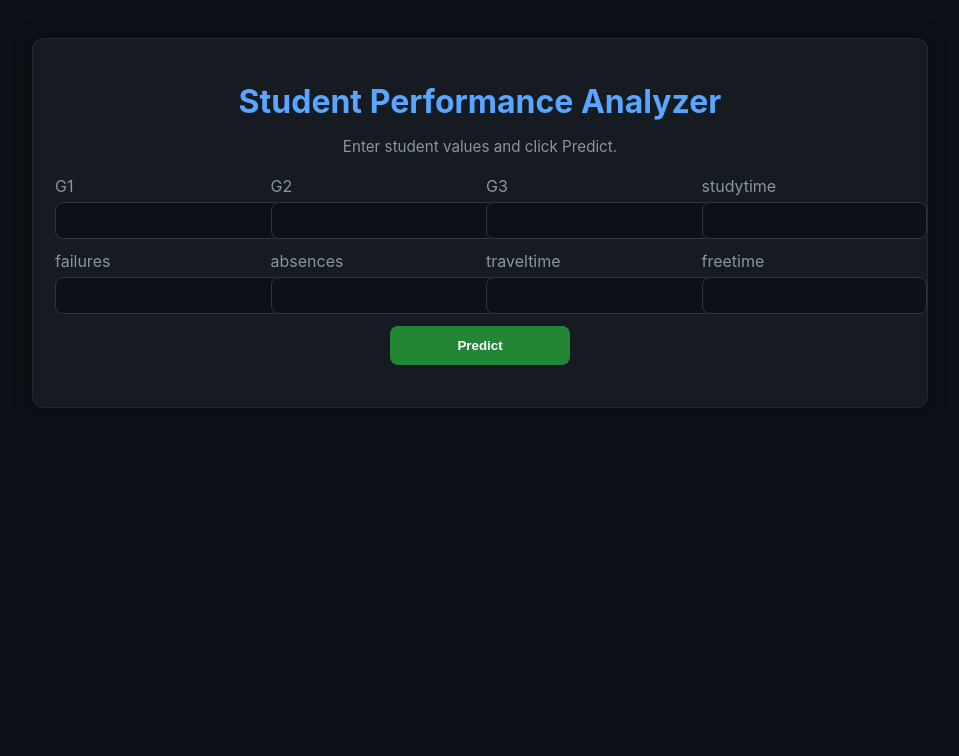
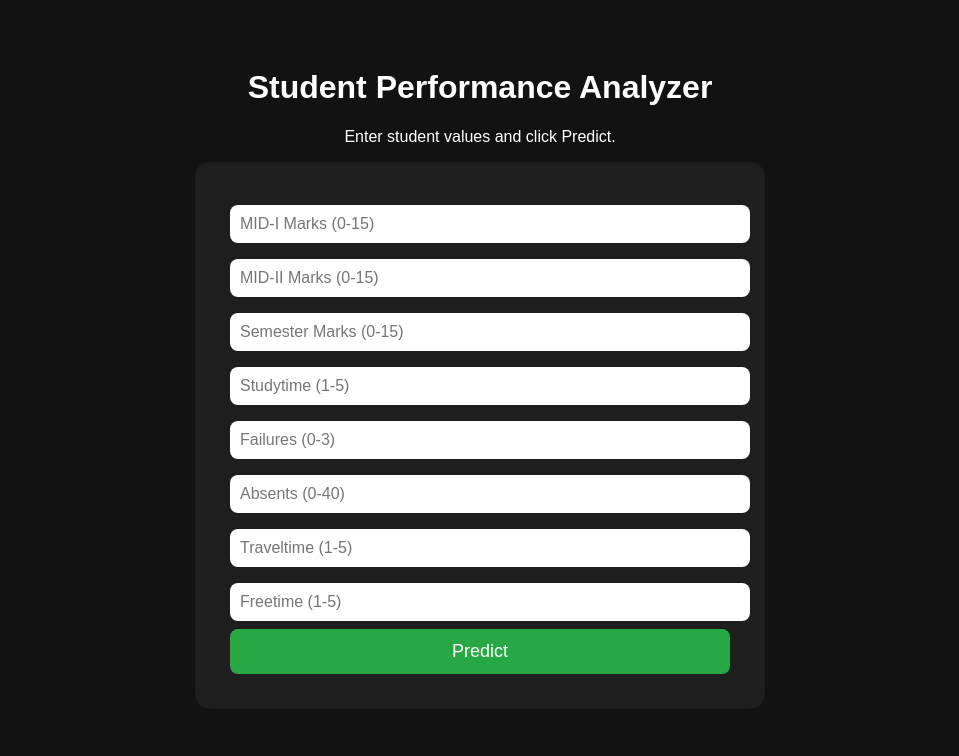
Before and after one commit to Charitha-1823/devops, a Flask app: page / in a window 1280 px wide. Shown: the top 756 px of the page, without its empty margins (160-1119 px from the left). Run offline with Flask 3, Linux system fonts and the light colour scheme; parts of the project's set-up code (start-up, migrations or seed data) failed here and were passed over.

Commit message:
Update index.html

```diff
--- a/DevOps project/Student Performance/templates/index.html
+++ b/DevOps project/Student Performance/templates/index.html
@@ -1,247 +1,122 @@
-<!doctype html>
+<!DOCTYPE html>
 <html lang="en">
 <head>
-  <meta charset="utf-8" />
-  <meta name="viewport" content="width=device-width, initial-scale=1" />
+    <meta charset="UTF-8">
+    <meta name="viewport" content="width=device-width, initial-scale=1.0">
     <title>Student Performance Analyzer</title>
 
     <style>
-    :root{
-      --bg:#0d1117;
-      --card:#161b22;
-      --muted:#8b949e;
-      --text:#c9d1d9;
-      --accent:#58a6ff;
-      --accent-2:#238636;
-      --border:#30363d;
+        body {
+            background: #121212;
+            color: white;
+            font-family: Arial, sans-serif;
+            padding: 40px;
+            text-align: center;
         }
 
-    body{
-      background:var(--bg);
-      color:var(--text);
-      font-family:Inter, Arial, sans-serif;
-      display:flex;
-      justify-content:center;
-      padding:30px;
+        .card {
+            background: #1e1e1e;
+            width: 500px;
+            margin: 0 auto;
+            padding: 35px;
+            border-radius: 15px;
         }
 
-    .container{
-      max-width:850px;
-      width:100%;
-      background:var(--card);
-      padding:22px;
-      border-radius:12px;
-      border:1px solid rgba(255,255,255,0.06);
-      box-shadow:0 0 20px rgba(0,0,0,0.4);
+        input, select {
+            width: 100%;
+            padding: 10px;
+            margin: 8px 0;
+            border-radius: 8px;
+            border: none;
+            font-size: 16px;
         }
 
-    h1{
-      text-align:center;
-      color:var(--accent);
-      margin-bottom:10px;
+        button {
+            width: 100%;
+            padding: 12px;
+            font-size: 18px;
+            background: #28a745;
+            color: white;
+            border: none;
+            border-radius: 8px;
+            cursor: pointer;
         }
 
-    .intro{
-      text-align:center;
-      color:var(--muted);
-      margin-bottom:20px;
-      font-size:0.95rem;
+        button:hover {
+            background: #218838;
         }
 
-    form{
-      display:grid;
-      grid-template-columns:repeat(4,1fr);
-      gap:12px;
-      margin-bottom:20px;
-    }
-
-    label{
-      display:block;
-      margin-bottom:6px;
-      color:var(--muted);
-    }
-
-    input[type="number"]{
-      width:100%;
-      padding:10px;
-      border-radius:8px;
-      border:1px solid var(--border);
-      background:#0d1117;
-      color:var(--text);
-    }
-
-    .btn{
-      grid-column:1/-1;
-      padding:12px;
-      background:var(--accent-2);
-      color:white;
-      border:none;
-      border-radius:8px;
-      font-weight:600;
-      cursor:pointer;
-      width:180px;
-      justify-self:center;
-    }
-
-    .card{
-      background:#1b222c;
-      padding:20px;
-      border-radius:10px;
-      border:1px solid var(--border);
-      margin-top:20px;
-    }
-
-    .title{
-      text-align:center;
-      color:var(--accent);
-      font-size:1.2rem;
-      font-weight:bold;
-      margin-bottom:16px;
-    }
-
-    .predicted-label{
-      text-align:center;
-      font-weight:700;
-      padding:8px 20px;
-      border-radius:999px;
-      color:white;
-      display:inline-block;
-      background:rgba(88,166,255,0.15);
-      border:1px solid rgba(255,255,255,0.05);
-      margin-bottom:20px;
-    }
-
-    h3{
-      color:var(--accent);
-      margin-top:18px;
-      margin-bottom:8px;
-    }
-
-    ul{
-      margin:0;
-      padding-left:18px;
-    }
-
-    ul li{
-      margin-bottom:8px;
-      background:rgba(255,255,255,0.03);
-      padding:8px 10px;
-      border-radius:6px;
-      border:1px solid rgba(255,255,255,0.05);
+        .output {
+            margin-top: 25px;
+            background: #222;
+            padding: 20px;
+            border-radius: 10px;
+            text-align: left;
         }
     </style>
+
 </head>
 
 <body>
-<div class="container">
+
     <h1>Student Performance Analyzer</h1>
-  <p class="intro">Enter student values and click Predict.</p>
+    <p>Enter student values and click Predict.</p>
 
-  <form method="post" action="{{ url_for('predict') }}">
-    {% for f in features %}
-    <div>
-      <label>{{ f }}</label>
-      <input type="number" step="any" name="{{f}}" value="{{ input_vals[f] if input_vals and f in input_vals else '' }}">
-    </div>
-    {% endfor %}
-    <button class="btn" type="submit">Predict</button>
+    <div class="card">
+        <form id="predictForm">
+
+            <input type="number" name="MID-I Marks(0-15)" placeholder="MID-I Marks (0-15)" required>
+
+            <input type="number" name="MID-II Marks(0-15)" placeholder="MID-II Marks (0-15)" required>
+
+            <input type="number" name="Semister Marks(0-15)" placeholder="Semester Marks (0-15)" required>
+
+            <input type="number" name="Studytime(1-5)" placeholder="Studytime (1-5)" required>
+
+            <input type="number" name="Failed(out of 3 exams)" placeholder="Failures (0-3)" required>
+
+            <input type="number" name="Absents(0-40)" placeholder="Absents (0-40)" required>
+
+            <input type="number" name="Traveltime(1-5)" placeholder="Traveltime (1-5)" required>
+
+            <input type="number" name="Freetime(1-5)" placeholder="Freetime (1-5)" required>
+
+            <button type="submit">Predict</button>
         </form>
 
-  {% if result %}
-  <div class="card">
-    <div class="title">Performance Result</div>
-
-    <div style="text-align:center;">
-      <div class="predicted-label">{{ result.predicted_label }}</div>
-    </div>
-
-    <h3>Improvement Analysis</h3>
-    <ul>
-      {% for line in result.improvement %}
-      <li>{{ line }}</li>
-      {% endfor %}
-    </ul>
-
-    <h3>Weakness Points</h3>
-    <ul>
-      {% for w in result.weaknesses %}
-      <li>{{ w }}</li>
-      {% endfor %}
-    </ul>
-
-<h3>Suggestions</h3>
-<ul>
-  {% for s in result.suggestions %}
-  <li>{{ s }}</li>
-  {% endfor %}
-</ul>
-
-<!-- Place for charts (inside result card) -->
-<!-- Only one chart - Feature Importance -->
-<div style="width:450px; max-width:100%; margin:25px auto;">
-  <canvas id="featureImportanceChart" style="height:260px;"></canvas>
+        <div id="result" class="output" style="display:none;"></div>
     </div>
 
 
-</div>  <!-- THIS closes the .card -->
-{% endif %}
-</div>  <!-- THIS closes the .container -->
+<script>
+document.getElementById("predictForm").onsubmit = async function(e){
+    e.preventDefault();
 
-<script src="https://cdn.jsdelivr.net/npm/chart.js"></script>
+    let formData = new FormData(this);
 
-<script>
-document.addEventListener("DOMContentLoaded", function() {
-  {% if result %}
-
-  fetch("{{ url_for('api_viz') }}")
-    .then(res => res.json())
-    .then(data => {
-
-      const fi = data.feature_importances || {};
-      const labels = Object.keys(fi);
-      const values = Object.values(fi);
-
-      if (labels.length > 0) {
-        const ctx = document.getElementById('featureImportanceChart').getContext('2d');
-        new Chart(ctx, {
-          type: 'bar',
-          data: {
-            labels: labels,
-            datasets: [{
-              label: 'Feature Importance',
-              data: values,
-              borderRadius: 6,
-              backgroundColor: 'rgba(88,166,255,0.9)',
-              borderColor: 'rgba(88,166,255,1)',
-              borderWidth: 0
-            }]
-          },
-          options: {
-            responsive: true,
-            maintainAspectRatio: false,
-            scales: {
-              y: {
-                beginAtZero: true,
-                ticks: { color: '#c9d1d9' },
-                grid: { color: 'rgba(255,255,255,0.03)' }
-              },
-              x: {
-                ticks: { color: '#c9d1d9' },
-                grid: { display: false }
-              }
-            },
-            plugins: {
-              legend: { display: false }
-            }
-          }
-        });
-      }
+    let req = await fetch("/predict", {
+        method: "POST",
+        body: formData
     });
 
-  {% endif %}
-});
+    let res = await req.json();
+
+    let output = document.getElementById("result");
+    output.style.display = "block";
+
+    if(res.status === "error"){
+        output.innerHTML = "<b>Error:</b> " + res.message;
+        return;
+    }
+
+    output.innerHTML = `
+        <h3>Prediction: ${res.prediction}</h3>
+        <p><b>Improvements:</b> ${res.improvements.join(", ")}</p>
+        <p><b>Weaknesses:</b> ${res.weaknesses.join(", ")}</p>
+        <p><b>Suggestions:</b> ${res.suggestions.join(", ")}</p>
+    `;
+};
 </script>
 
-</script>
 </body>
 </html>
```
Lines whose indentation alone changed are shown as unchanged.
